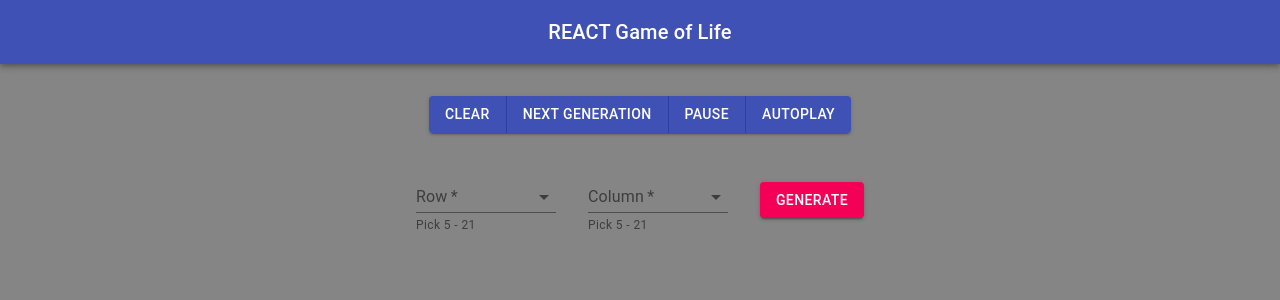
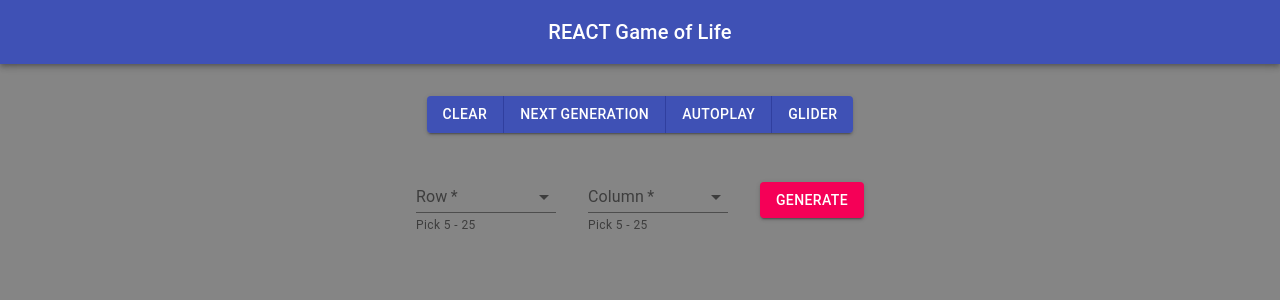
Before and after one commit to pacna/cellular-artistry, a React (Create React App) app: page / in a window 1280 px wide. Shown: the top 300 px of the page. Built offline with nearby package versions, Linux system fonts and the light colour scheme.

Commit message:
Writing better test and fixing cellState on pause

```diff
--- a/src/components/cell/cell.component.tsx
+++ b/src/components/cell/cell.component.tsx
@@ -7,13 +7,13 @@ export enum CELLSTATE {
     alive = 1,
     dead = 0
 }
+let copyGeneration: number[][];
 
 export const Cell = (props: ICell): ReactElement => {
     const [cellState, setCellState] = useState(props.cellState);
 
     const changeCellState = (): void => {
-        const copyGeneration: number[][] = props.generation.map((x: number[]) => x);
-        if (props.command === COMMAND.paused) {
+        if (props.command === COMMAND.pause) {
             props.setCommand(COMMAND.resume);
         }
         if(cellState === CELLSTATE.alive) {
@@ -32,7 +32,8 @@ export const Cell = (props: ICell): ReactElement => {
     }
 
     useEffect(() => {
-        if (props.generation[props.row][props.column] !== cellState && props.command !== COMMAND.paused) {
+        if (props.generation[props.row][props.column] !== cellState && props.command !== COMMAND.pause) {
+            copyGeneration = props.generation.map((x: number[]) => x);
             setCellState(props.generation[props.row][props.column]);
         }
     }, [props.command, props.generation, props.row, props.column, cellState]);
--- a/src/components/game-of-life/game-of-life.component.tsx
+++ b/src/components/game-of-life/game-of-life.component.tsx
@@ -27,9 +27,14 @@ import { GridSize } from './grid-size';
 import { CELLSTATE } from '../cell/cell.component';
 
 export enum COMMAND {
-    paused = 'paused',
+    pause = 'pause',
     resume = 'resume',
     autoplay = 'autoplay'
+}
+
+enum STATUS {
+    on = 1,
+    off = 0
 }
 
 const MenuProps = {
@@ -42,6 +47,7 @@ const MenuProps = {
 
 export const GameOfLife = (): ReactElement => {
     const [command, setCommand] = useState('');
+    const [status, setStatus] = useState(STATUS.on);
     const [row, setRow] = useState('');
     const [column, setColumn] = useState('');
     const [generation, setGeneration] = useState([] as number[][])
@@ -87,7 +93,7 @@ export const GameOfLife = (): ReactElement => {
     }
 
     const nextGeneration = (): void => {
-        if (command === COMMAND.paused) {
+        if (command === COMMAND.pause) {
             return;
         }
 
@@ -188,6 +194,16 @@ export const GameOfLife = (): ReactElement => {
         nextGeneration();
     }
 
+    const handleStatus = (status: number): void => {
+        if (status === STATUS.on) {
+            setStatus(STATUS.off); // to show it's paused in the UI
+            setCommand(COMMAND.autoplay);
+        } else {
+            setStatus(STATUS.on);
+            setCommand(COMMAND.pause);
+        }
+    }
+
     useEffect(() => {
         if (command === COMMAND.autoplay) {
             autoGeneration = setTimeout(() => {
@@ -198,7 +214,7 @@ export const GameOfLife = (): ReactElement => {
 
 
     useEffect(() => {
-        if (command === COMMAND.paused) {
+        if (command === COMMAND.pause) {
             clearTimeout(autoGeneration);
         }
     })
@@ -209,8 +225,12 @@ export const GameOfLife = (): ReactElement => {
                 <ButtonGroup variant="contained" color="primary">
                     <Button onClick={clearGrid}> Clear </Button>
                     <Button onClick={play}> Next Generation </Button>
-                    <Button onClick={() => setCommand(COMMAND.paused)}> Pause </Button>
-                    <Button onClick={() => setCommand(COMMAND.autoplay)}> Autoplay </Button>
+                    <Button onClick={() => handleStatus(status)}>
+                        { status === STATUS.on ? COMMAND.autoplay : COMMAND.pause}
+                    </Button>
+                    <Button>
+                        Glider
+                    </Button>
                 </ButtonGroup>
             </div>
             <form className={classes.formContainer} onSubmit={createGrid}>
@@ -229,7 +249,7 @@ export const GameOfLife = (): ReactElement => {
                             })
                         }
                     </Select>
-                    <FormHelperText>Pick {GridSize[0]} - {GridSize.length} </FormHelperText>
+                    <FormHelperText>Pick {GridSize[0]} - {GridSize[GridSize.length - 1]} </FormHelperText>
                 </FormControl>
                 <FormControl color="secondary" required className={classes.formControl}>
                     <InputLabel>Column</InputLabel>
@@ -240,12 +260,12 @@ export const GameOfLife = (): ReactElement => {
                         {
                             GridSize.map((x: number, i: number) => {
                                 return(
-                                    <MenuItem key={i} value={x}> {x} </MenuItem>
+                                    <MenuItem key={x} value={x}> {x} </MenuItem>
                                 )
                             })
                         }
                     </Select>
-                    <FormHelperText>Pick {GridSize[0]} - {GridSize.length}</FormHelperText>
+                    <FormHelperText>Pick {GridSize[0]} - {GridSize[GridSize.length - 1]}</FormHelperText>
                 </FormControl>
                 <Button type="submit" variant="contained" color="secondary">Generate</Button>
             </form>
--- /dev/null
+++ b/src/setupEnzyme.ts
@@ -0,0 +1,4 @@
+import { configure } from 'enzyme';
+import * as ReactSixteenAdapter from 'enzyme-adapter-react-16';
+const adapter = ReactSixteenAdapter as any;
+configure({ adapter: new adapter.default() });
--- a/tsconfig.json
+++ b/tsconfig.json
@@ -17,7 +17,8 @@
     "resolveJsonModule": true,
     "isolatedModules": true,
     "noEmit": true,
-    "jsx": "react"
+    "jsx": "react",
+    "noImplicitAny": false
   },
   "include": [
     "src"
```
Also changed, not shown: jest.config.js (added, +10 -0 lines), package.json (+8 -1 lines), 2 other files (tests, documents, lock files or other folders).
